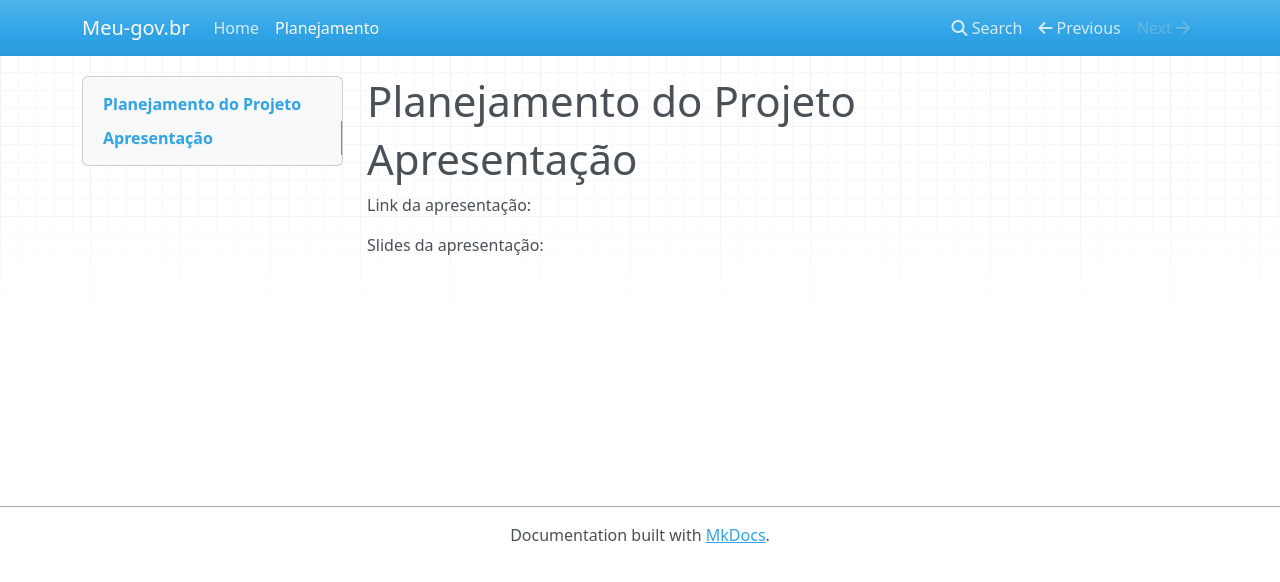
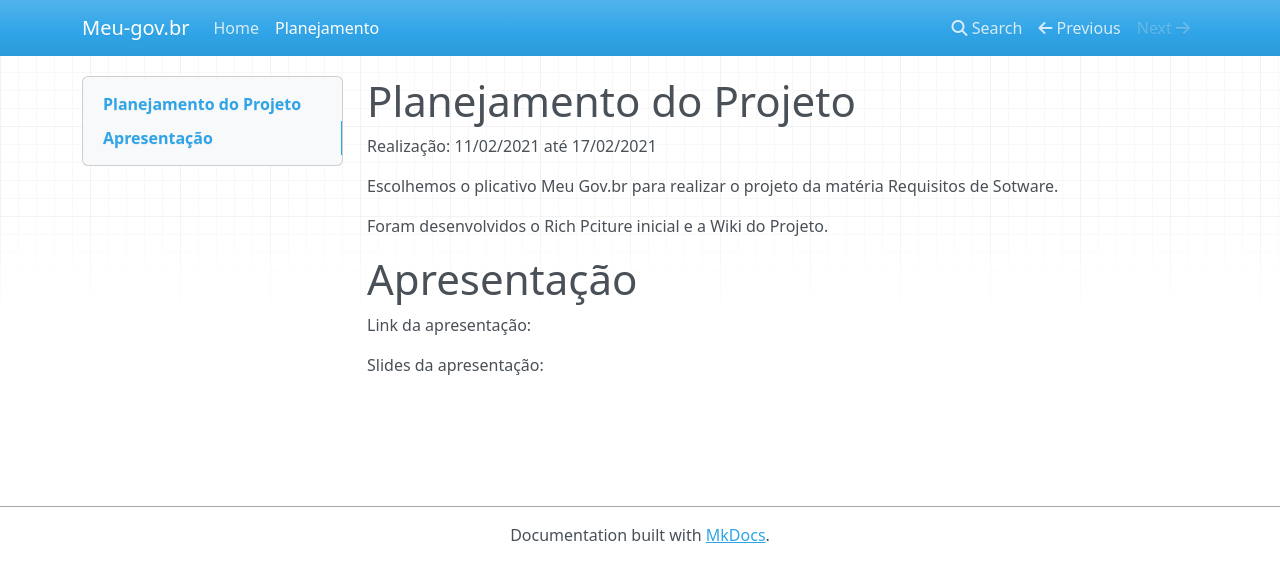
Before and after one commit to ServidioEC/2020.2-Meu-Gov.br, an MkDocs documentation site: the page built from docs/plan.md, in a window 1280 px wide. Shown: the top 582 px of the page. Built offline with MkDocs 1.6.1, drawn with Linux system fonts in a browser that asks for light colours; nearby versions of some CDN libraries.

Commit message:
Inicio do Planejamento

```diff
--- a/docs/plan.md
+++ b/docs/plan.md
@@ -1,4 +1,9 @@
 # Planejamento do Projeto
+Realização: 11/02/2021 até 17/02/2021
+
+Escolhemos o plicativo Meu Gov.br para realizar o projeto da matéria Requisitos de Sotware.
+
+Foram desenvolvidos o Rich Pciture inicial e a Wiki do Projeto.
 
 # Apresentação
 Link da apresentação:
```
